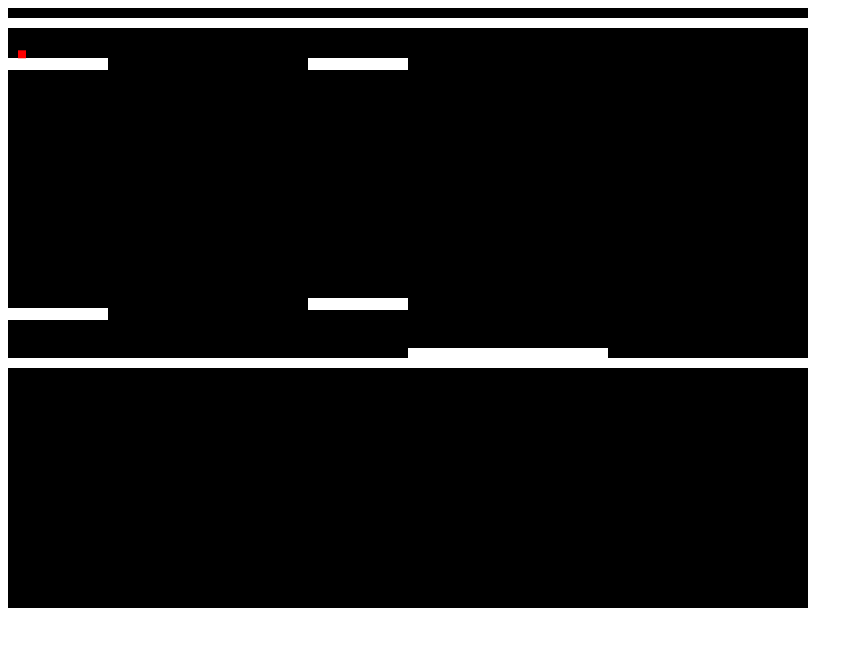
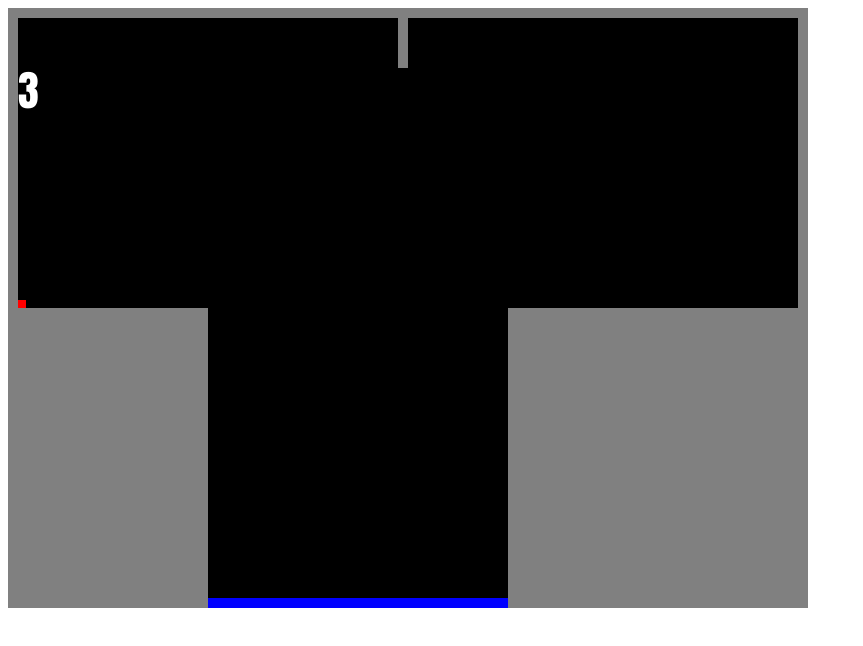
Before and after one commit to silviolucenajunior/js13k2015, a plain HTML site: page index.html in a window 1280 px wide. Shown: the whole page, without its empty margins (0-863 px from the left). Drawn offline with Linux system fonts and the light colour scheme.

Commit message:
Add some components, gui, lifes, game over flow and fix bug of jump on wall

```diff
--- a/index.html
+++ b/index.html
@@ -14,6 +14,8 @@
       <script type='text/javascript' src='js/util.js'></script>
       <script type='text/javascript' src='js/player.js'></script>
       <script type='text/javascript' src='js/stageDemo.js'></script>
+      <script type='text/javascript' src='js/stages/stage1.js'></script>
+      <script type='text/javascript' src='js/gui.js'></script>
       <script type='text/javascript' src='js/main.js'></script>
    </body>
 </html>
--- /dev/null
+++ b/js/gui.js
@@ -0,0 +1,9 @@
+function GUI () {
+
+}
+
+GUI.prototype.renderPlayerLifes = function (context, player) {
+   context.font = '42px Impact';
+   context.fillStyle = 'white';
+   context.fillText(player.lifes, 10, 100);
+};
--- a/js/main.js
+++ b/js/main.js
@@ -4,17 +4,36 @@
       this.currentStage = null;
       this.canvas = null;
       this.context = null;
+      this.game_over = false;
+      this.guiRender = null;
       window.reversed = 1;
    }
 
    Main.prototype.update = function () {
       var self = this;
+      if (this.game_over) {
+         return;
+      }
       this.context.clearRect(0, 0, 800, 600);
       this.context.fillStyle = 'black';
       this.context.fillRect(0, 0, 800, 600);
 
+
+
       if (this.currentStage) {
          this.currentStage.render(this.context);
+      }
+
+      //check for collisions of stage deaths and player
+      for (var i = 0, count = this.currentStage.deaths.length; i < count; i++) {
+         var dir = checkCollision(this.player, this.currentStage.deaths[i]);
+         if (dir !== null) {
+            this.player.lifes -= 1;
+            this.player.reset();
+            if (this.player.lifes === 0){
+               this.game_over = true;
+            }
+         }
       }
 
       //check for collisions of stage platfforms and player
@@ -26,7 +45,6 @@
            if (dir === "l" || dir === "r") {
                this.player.speed.horizontal = 0;
                this.player.collision.horizontal = dir;
-               this.player.jumping = false;
            } else if (dir === "b") {
                this.player.grounded = true;
                this.player.jumping = false;
@@ -36,10 +54,17 @@
 
       }
 
+
+
       if (this.player) {
          this.player.update();
          this.player.render(this.context);
       }
+
+      if (this.guiRender && this.player) {
+         this.guiRender.renderPlayerLifes(this.context, this.player);
+      }
+
       requestAnimationFrame(function(){
          self.update();
       });
@@ -47,7 +72,8 @@
 
    Main.prototype.init = function () {
       this.player = new Player();
-      this.currentStage = new StageDemo();
+      this.currentStage = new Stage1();
+      this.guiRender = new GUI();
 
       //Init Canvas and Context properties of main object of game
       this.canvas = document.querySelector('#game-canvas');
--- a/js/player.js
+++ b/js/player.js
@@ -21,6 +21,7 @@
          horizontal: null
       };
       this.keys = [];
+      this.lifes = 3;
 
       document.body.addEventListener('keydown', function (ev) {
          console.log("KEY" + ev.keyCode);
@@ -46,6 +47,28 @@
          }
       });
    }
+
+   Player.prototype.reset = function () {
+      this.jumping = false;
+      this.grounded = false;
+      this.gravity = 0.3;
+      this.reversed = 1;
+      this.position = {
+         x: 10,
+         y: 30
+      };
+      this.dimensions = {
+         width: 8,
+         height: 8
+      };
+      this.speed = {
+         vertical: 0,
+         horizontal: 0
+      };
+      this.collision = {
+         horizontal: null
+      };
+   };
 
 
    Player.prototype.update = function () {
--- /dev/null
+++ b/js/sceneManager.js
@@ -0,0 +1,4 @@
+function SceneManager () {
+   this.scenes = {};
+   this.currentScene = null;
+}
--- /dev/null
+++ b/js/stages/stage1.js
@@ -0,0 +1,93 @@
+function Stage1 () {
+   this.platforms = [];
+   this.deaths = [];
+   this.switchs = [];
+   this.enemys = [];
+   this.exitDoor = null;
+   this.init();
+}
+
+Stage1.prototype.init = function init() {
+   this.platforms.push({
+      position: {
+         x: 0,
+         y: 300
+      },
+      dimensions: {
+         width: 200,
+         height: 300
+      }
+   });
+   this.platforms.push({
+      position: {
+         x: 500,
+         y: 300
+      },
+      dimensions: {
+         width: 300,
+         height: 300
+      }
+   });
+   this.deaths.push({
+      position: {
+         x: 200,
+         y: 590
+      },
+      dimensions: {
+         width: 300,
+         height: 10
+      }
+   });
+   this.platforms.push({
+      position: {
+         x: 390,
+         y: 10
+      },
+      dimensions: {
+         width: 10,
+         height: 50
+      }
+   });
+   this.platforms.push({
+      position: {
+         x: 0,
+         y: 0
+      },
+      dimensions: {
+         width: 800,
+         height: 10
+      }
+   });
+   this.platforms.push({
+      position: {
+         x: 0,
+         y: 0
+      },
+      dimensions: {
+         width: 10,
+         height: 600
+      }
+   });
+   this.platforms.push({
+      position: {
+         x: 790,
+         y: 0
+      },
+      dimensions: {
+         width: 10,
+         height: 600
+      }
+   });
+
+};
+
+Stage1.prototype.render = function (context) {
+   context.fillStyle = 'gray';
+   for (var i = 0, count = this.platforms.length; i < count; i++) {
+       context.fillRect(this.platforms[i].position.x, this.platforms[i].position.y, this.platforms[i].dimensions.width, this.platforms[i].dimensions.height);
+   }
+   context.fillStyle = 'blue';
+   for (var i = 0, count = this.deaths.length; i < count; i++) {
+       context.fillRect(this.deaths[i].position.x, this.deaths[i].position.y, this.deaths[i].dimensions.width, this.deaths[i].dimensions.height);
+   }
+}
```
